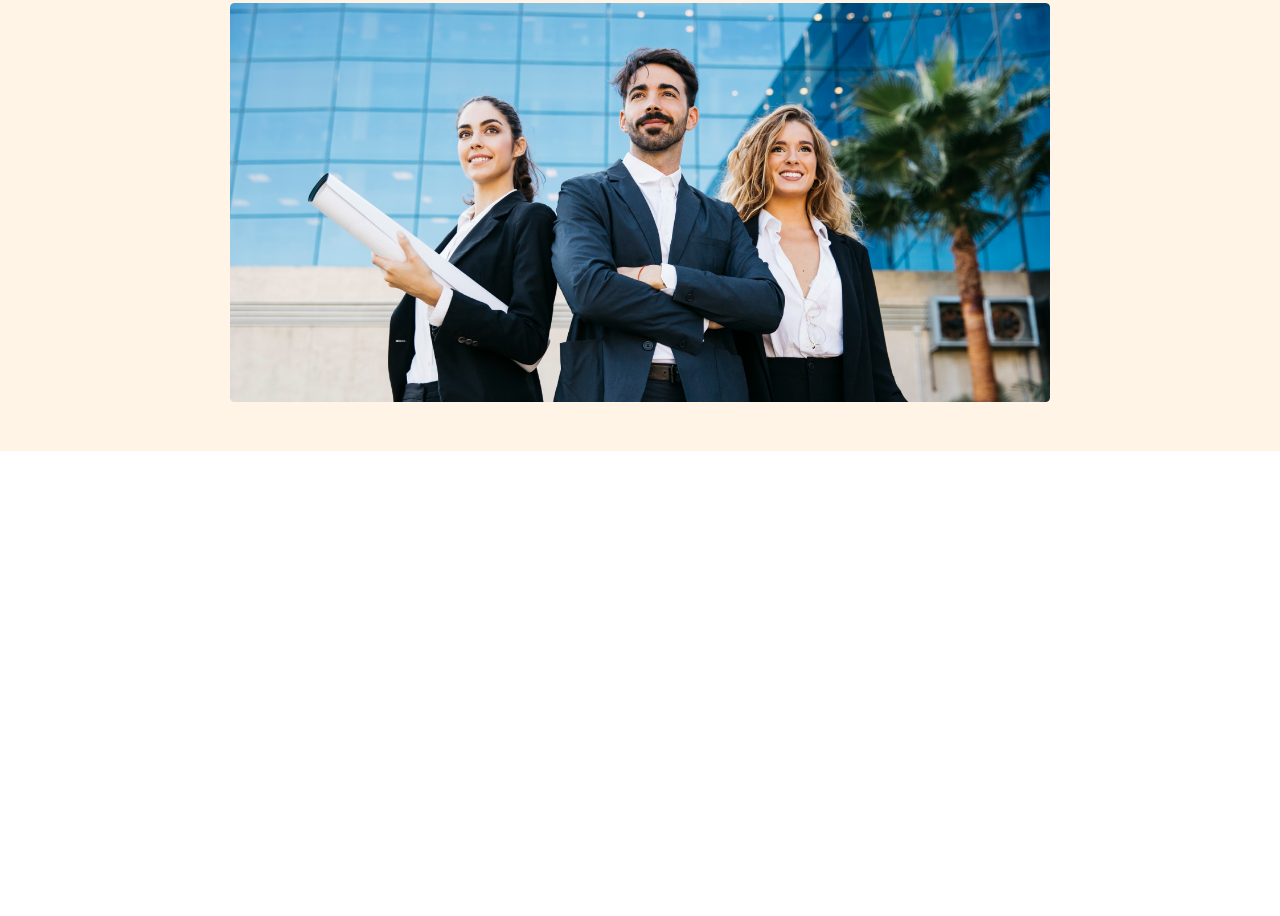
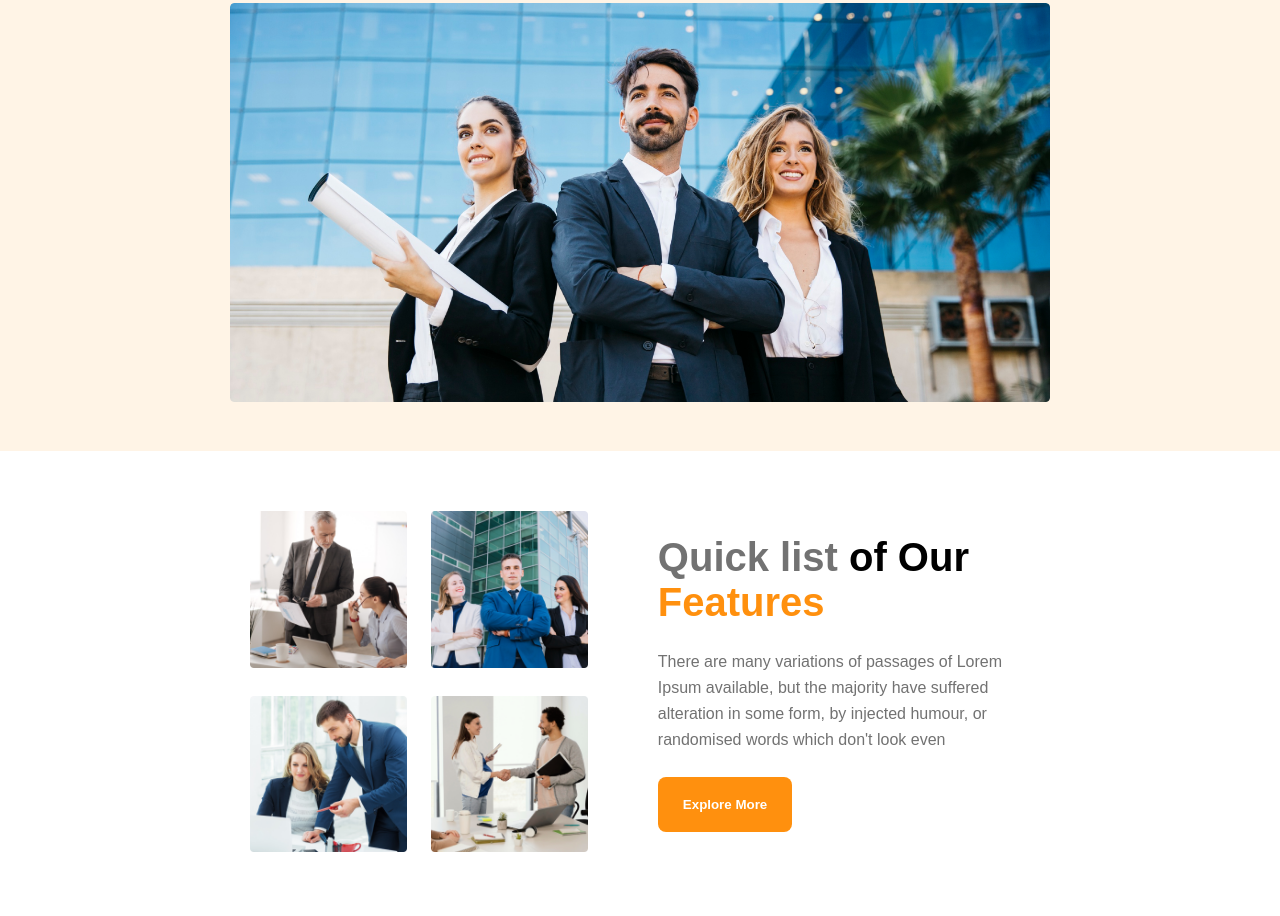
Before and after one commit to Joshim-Uddin/assignment-two, a plain HTML site: page index.html in a window 1280 px wide. Shown: the part 532-1448 px from the top of the page. Before the commit the page ends 983 px from the top, so only its background shows below. Drawn offline with Linux system fonts and the light colour scheme.

Commit message:
features section added

```diff
--- a/index.html
+++ b/index.html
@@ -30,5 +30,18 @@
             </div>
         </div>
     </header>
+    <section class="features">
+        <div class="feature-image-container">
+            <div class="features-image"><img src="./images/team1.png" alt=""></div>
+            <div class="features-image"><img src="./images/team2.png" alt=""></div>
+            <div class="features-image"><img src="./images/team3.png" alt=""></div>
+            <div class="features-image"><img src="./images/team4.png" alt=""></div>
+        </div>
+        <div class="feature-info">
+            <h2 class="feature-title"><span class="f-title-first">Quick list</span>  of Our <span class="f-title-last">Features</span></h2>
+            <p class="feature-desc">There are many variations of passages of Lorem Ipsum available, but the majority have suffered alteration in some form, by injected humour, or randomised words which don't look even</p>
+            <button class="common">Explore More</button>
+        </div>
+    </section>
 </body>
 </html>
--- a/styles/style.css
+++ b/styles/style.css
@@ -94,6 +94,39 @@ nav ul{
     width: 100%;
 }
 
+/* features section styles */
+.features{
+    display: flex;
+    gap: 70px;
+    justify-content: center;
+    align-items: center;
+    padding: 60px 250px;
+}
+.feature-image-container{
+    display: grid;
+    grid-template-columns: repeat(2,1fr);
+    gap: 24px;
+}
+.features-image img{
+    width: 100%;
+}
+.feature-info{
+    width: 100%;
+}
+.feature-title{
+    font-size: 40px;
+    margin-bottom: 24px;
+}
+.f-title-first, .feature-desc{
+    color: var(--tertiary);
+    line-height: 26px;
+}
+.f-title-last{
+    color: var(--yellow);
+}
+.feature-desc{
+    margin-bottom: 1.5rem;
+}
 
 @media only screen and (max-width: 576px) {
     nav{
@@ -112,5 +145,20 @@ nav ul{
     .showcase-info{
         padding: 0 20px;
     }
-
+    .features{
+       flex-direction: column;
+        padding: 30px 20px;
+        justify-content: center;
+    }
+    .feature-image-container{
+        grid-template-columns: repeat(1,1fr);
+        gap: 24px;
+    }
+    .feature-info{
+        text-align: center;
+        padding: 0 20px;
+    }
+    .feature-title{
+        padding: 0 30px;
+    }
 }
```
